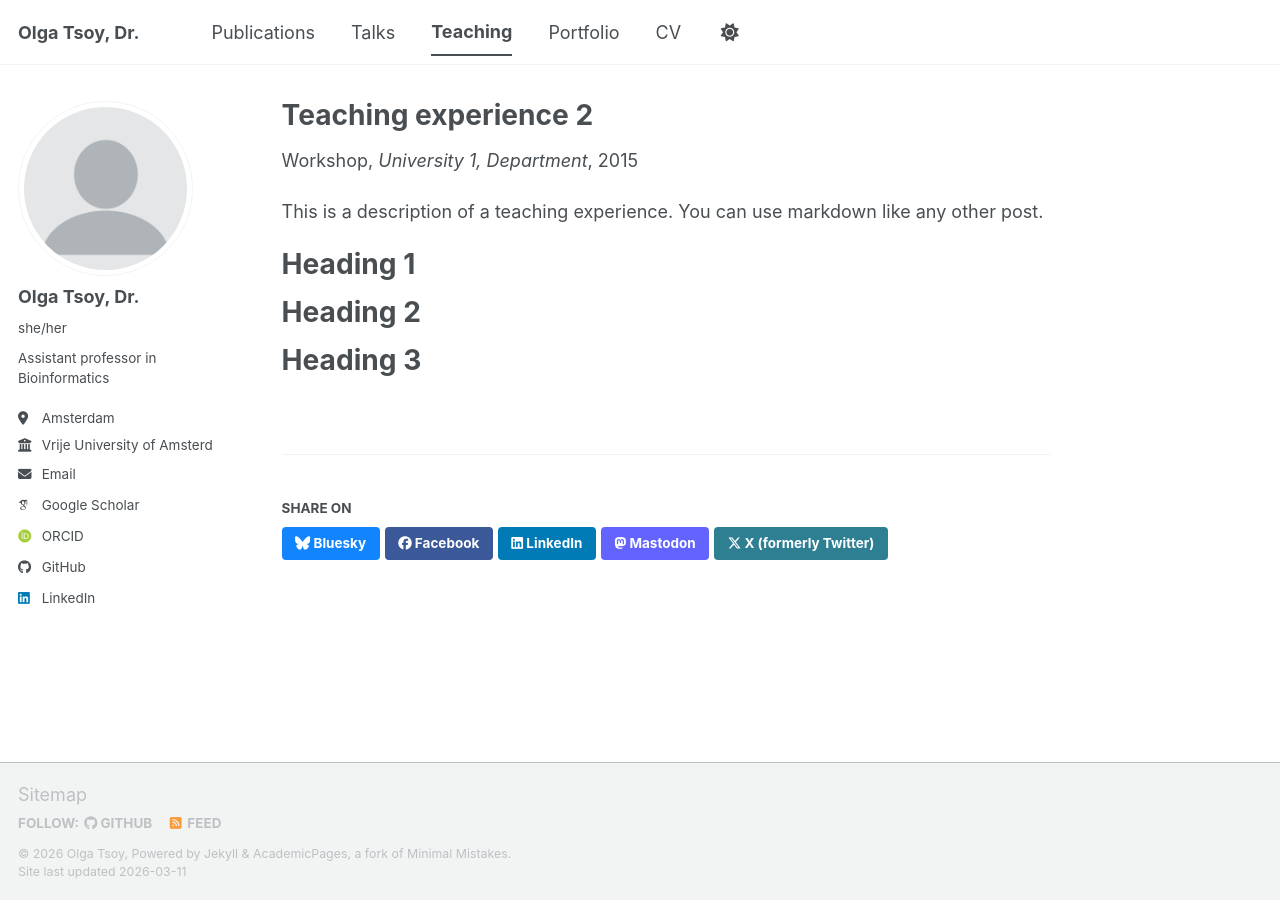
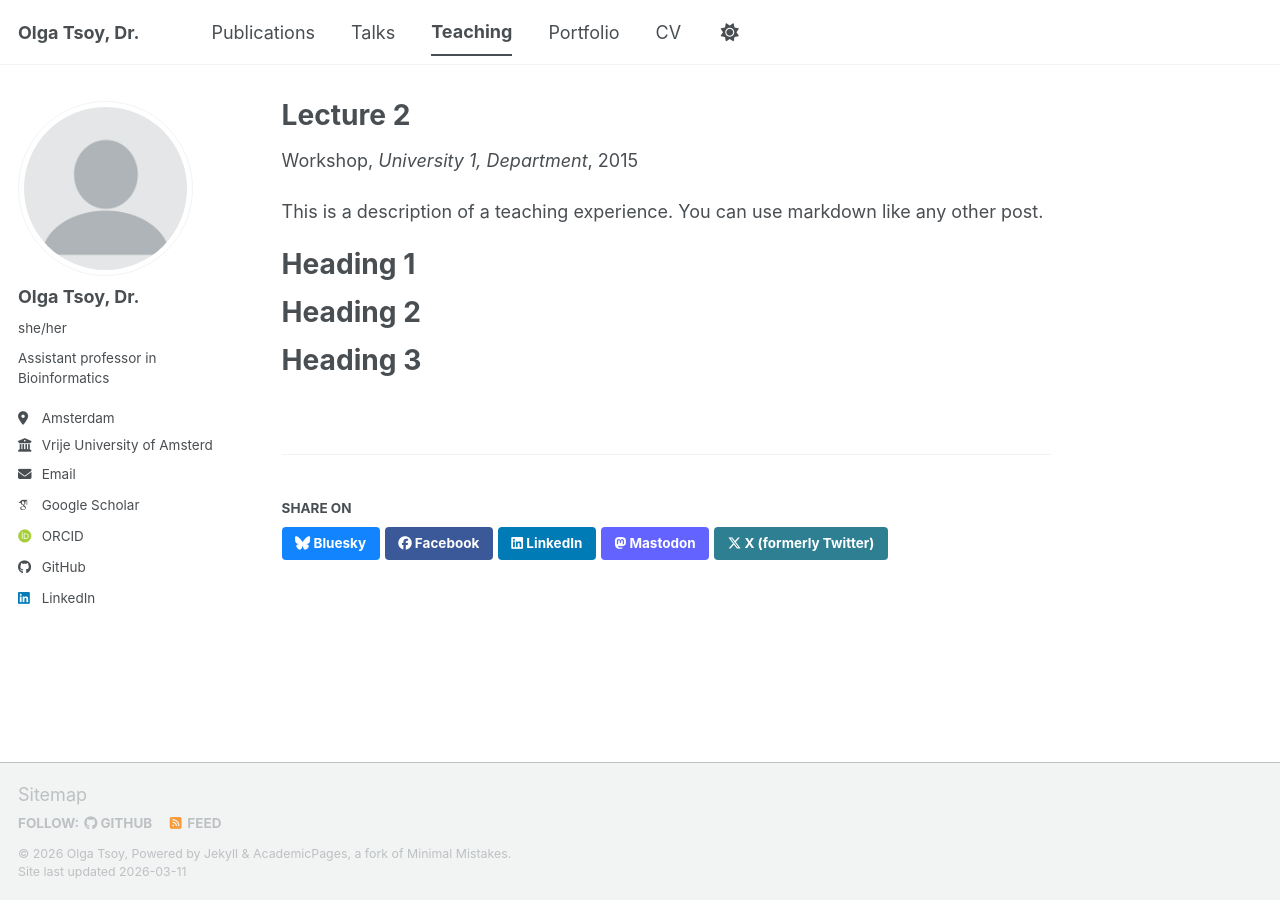
Before and after one commit to OlgaVT/OlgaVT.github.io, a Jekyll site: the page built from _teaching/2015-spring-teaching-2.md, in a window 1280 px wide. Built offline with Jekyll 4.4.1, drawn with Linux system fonts in a browser that asks for light colours; some web fonts are replaced; a script bundle is joined from its source files by our own code; library files that are not in the unit come from our copies.

Commit message:
Update 2015-spring-teaching-2.md

```diff
--- a/_teaching/2015-spring-teaching-2.md
+++ b/_teaching/2015-spring-teaching-2.md
@@ -1,5 +1,5 @@
 ---
-title: "Teaching experience 2"
+title: "Lecture 2"
 collection: teaching
 type: "Workshop"
 permalink: /teaching/2015-spring-teaching-1
```
